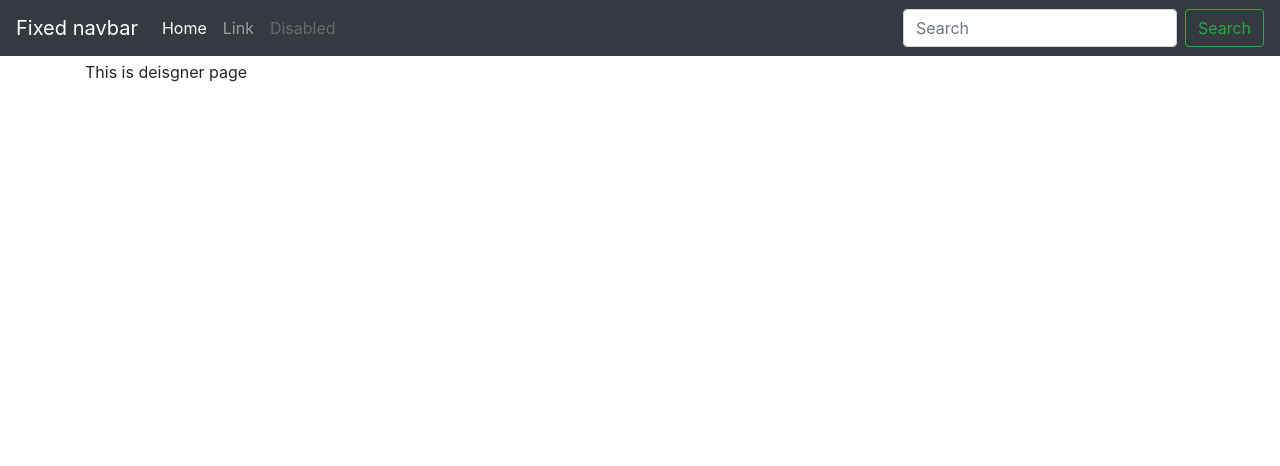
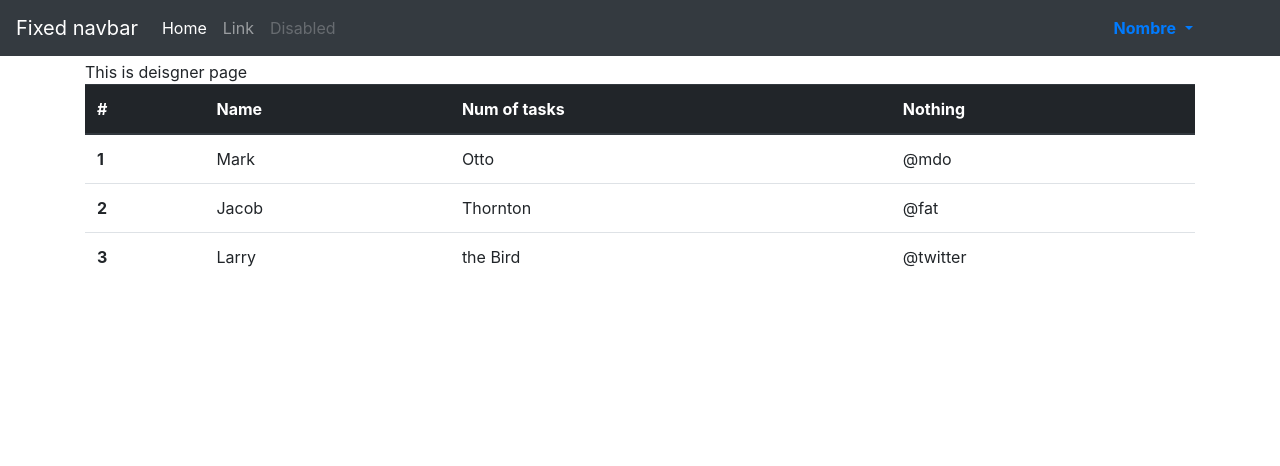
Before and after one commit to amirmohsen-am/graduation-system-project-fall96, a Django app: page /designer in a window 1280 px wide. Shown: the top 466 px of the page. Run offline with Django 3.2, Linux system fonts and the light colour scheme; some libraries are stand-ins or nearby versions.

Commit message:
UI_Account

```diff
--- /dev/null
+++ b/graduation_system/main/static/main/Account.css
@@ -0,0 +1,18 @@
+.navbar-login
+{
+    width: 305px;
+    padding: 10px;
+    padding-bottom: 0px;
+}
+
+.navbar-login-session
+{
+    padding: 10px;
+    padding-bottom: 0px;
+    padding-top: 0px;
+}
+
+.icon-size
+{
+    font-size: 87px;
+}
--- a/graduation_system/main/templates/main/base.html
+++ b/graduation_system/main/templates/main/base.html
@@ -2,6 +2,7 @@
 <!doctype html>
 <html lang="en">
 <head>
+
     <meta charset="utf-8">
     <meta name="viewport" content="width=device-width, initial-scale=1, shrink-to-fit=no">
     <meta name="description" content="">
@@ -18,6 +19,7 @@
     <script src="{% static 'js/bootstrap.min.js' %}"></script>
 
     <!-- Custom styles for this template -->
+    <link href="{% static 'main/Account.css'%}" rel="stylesheet">
     <link href="{% static 'main/base.css'%}" rel="stylesheet">
 
     {% block style %}
@@ -31,8 +33,11 @@
 
 <header>
     <!-- Fixed navbar -->
+
     <nav class="navbar navbar-expand-md navbar-dark fixed-top bg-dark">
+
         <a class="navbar-brand" href="#">Fixed navbar</a>
+
         <button class="navbar-toggler" type="button" data-toggle="collapse" data-target="#navbarCollapse" aria-controls="navbarCollapse" aria-expanded="false" aria-label="Toggle navigation">
             <span class="navbar-toggler-icon"></span>
         </button>
@@ -48,12 +53,51 @@
                     <a class="nav-link disabled" href="#">Disabled</a>
                 </li>
             </ul>
-            <form class="form-inline mt-2 mt-md-0">
-                <input class="form-control mr-sm-2" type="text" placeholder="Search" aria-label="Search">
-                <button class="btn btn-outline-success my-2 my-sm-0" type="submit">Search</button>
-            </form>
+            <ul class="nav navbar-nav navbar-right">
+                <li class="dropdown">
+                    <a href="#" class="dropdown-toggle" data-toggle="dropdown" style="padding-left: 200px">
+                        <span class="glyphicon glyphicon-user"></span>
+                        <strong>Nombre</strong>
+                        <span class="glyphicon glyphicon-chevron-down"></span>
+                    </a>
+                    <ul class="dropdown-menu" style="padding-right:500px , ">
+                        <li>
+                            <div class="navbar-login">
+                                <div class="row">
+                                    <div class="col-lg-4">
+                                        <p class="text-center">
+                                            <span class="glyphicon glyphicon-user icon-size"></span>
+                                        </p>
+                                    </div>
+                                    <div class="col-lg-8">
+                                        <p class="text-left"><strong>Nombre Apellido</strong></p>
+                                        <p class="text-left small">correoElectronico@email.com</p>
+                                        <p class="text-left">
+                                            <a href="#" class="btn btn-primary btn-block btn-sm">Actualizar Datos</a>
+                                        </p>
+                                    </div>
+                                </div>
+                            </div>
+                        </li>
+                        <li class="divider"></li>
+                        <li>
+                            <div class="navbar-login navbar-login-session">
+                                <div class="row">
+                                    <div class="col-lg-12">
+                                        <p>
+                                            <a href="#" class="btn btn-danger btn-block">Cerrar Sesion</a>
+                                        </p>
+                                    </div>
+                                </div>
+                            </div>
+                        </li>
+                    </ul>
+                </li>
+            </ul>
+            <a class="navbar-brand" style="width: 5%"></a>
         </div>
     </nav>
+
 </header>
 
 <!-- Begin page content -->
--- a/graduation_system/main/templates/main/designer.html
+++ b/graduation_system/main/templates/main/designer.html
@@ -10,4 +10,44 @@
 
 {% block content %}
     This is deisgner page
+
+{#    {% for Proc in Process %}#}
+{#    <h2>#}
+{#      <a href="{{ story.get_absolute_url }}">#}
+{#        {{ story.headline|upper }}#}
+{#      </a>#}
+{#    </h2>#}
+{#    <p>{{ story.tease|truncatewords:"100" }}</p>#}
+{#    {% endfor %}#}
+    <table class="table">
+      <thead class="thead-dark">
+        <tr>
+          <th scope="col">#</th>
+          <th scope="col">Name</th>
+          <th scope="col">Num of tasks</th>
+          <th scope="col">Nothing</th>
+        </tr>
+      </thead>
+      <tbody>
+        <tr>
+          <th scope="row">1</th>
+          <td>Mark</td>
+          <td>Otto</td>
+          <td>@mdo</td>
+        </tr>
+        <tr>
+          <th scope="row">2</th>
+          <td>Jacob</td>
+          <td>Thornton</td>
+          <td>@fat</td>
+        </tr>
+        <tr>
+          <th scope="row">3</th>
+          <td>Larry</td>
+          <td>the Bird</td>
+          <td>@twitter</td>
+        </tr>
+      </tbody>
+    </table>
+
 {% endblock %}
```
Also changed, not shown: graduation_system/main/templates/main/Account.html (added).
